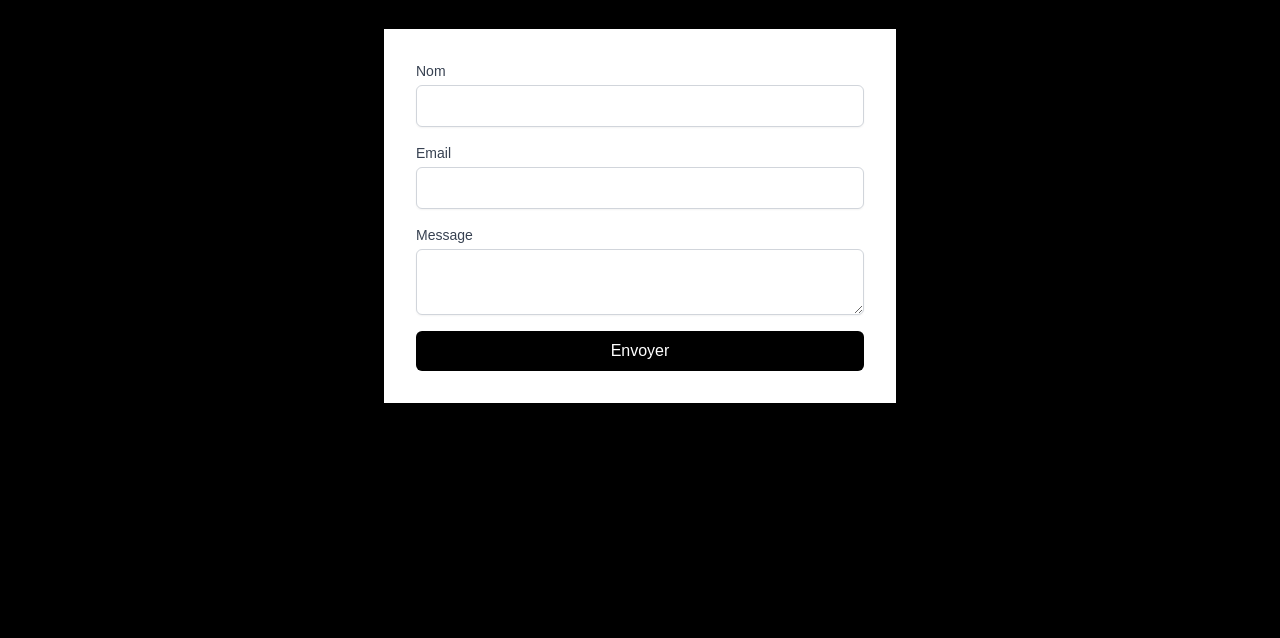
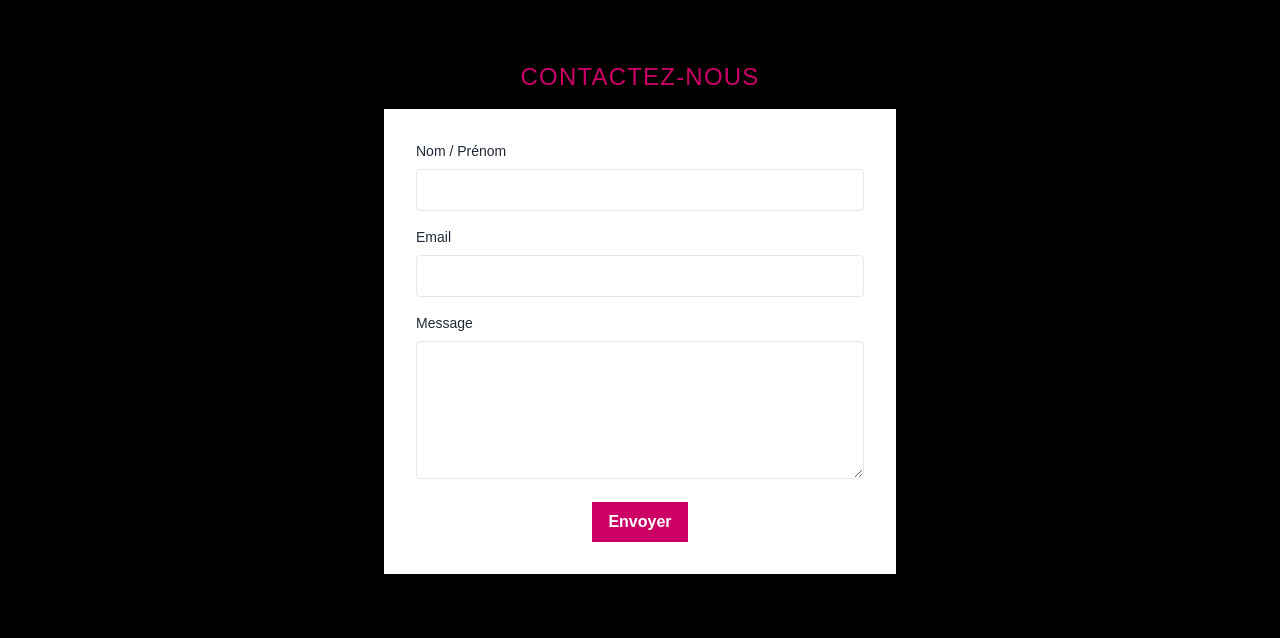
Before and after one commit to MickaelSanches/ASAP, an Astro site: page /contact in a window 1280 px wide. Shown: the part 162-800 px from the top of the page. Built offline with nearby package versions, Linux system fonts and the light colour scheme; Astro itself is replaced by a stand-in of ours.

Commit message:
Styling ContactForm.jsx and adding emailjs for receiving the form

```diff
--- a/package.json
+++ b/package.json
@@ -15,6 +15,7 @@
     "@astrojs/tailwind": "^5.1.0",
     "astro": "^4.13.1",
     "dotenv": "^16.4.5",
+    "emailjs-com": "^3.2.0",
     "react": "^18.3.1",
     "react-cookie-consent": "^9.0.0",
     "react-dom": "^18.3.1",
--- /dev/null
+++ b/src/components/ContactForm.jsx
@@ -0,0 +1,89 @@
+import { useState } from 'react';
+import emailjs from 'emailjs-com';
+
+const ContactForm = () => {
+    const [name, setName] = useState("");
+    const [email, setEmail] = useState("");
+    const [message, setMessage] = useState("");
+    const [success, setSuccess] = useState(false);
+    const [error, setError] = useState(false);
+
+    const handleSubmit = (e) => {
+        e.preventDefault();
+        setSuccess(false);
+        setError(false);
+
+        const templateParams = {
+            name,
+            email,
+            message,
+        };
+
+        emailjs.send(
+            'service_h0l706m',
+            'template_mf6iwzk',
+            templateParams,
+            '43IdmF114wAGVCqb2'
+        )
+        .then((response) => {
+            console.log('Email successfully sent:', response.status, response.text);
+            setSuccess(true);
+        })
+        .catch((error) => {
+            console.error('Failed to send email:', error);
+            setError(true);
+        });
+    };
+
+    return (
+        <div className="container mx-auto p-8">
+            <h2 className="tracking-wider text-2xl mb-4 text-center text-rose">CONTACTEZ-NOUS</h2>
+            <form onSubmit={handleSubmit} className="max-w-lg mx-auto bg-white shadow-lg p-8">
+                <div className="mb-4">
+                    <label htmlFor="name" className="block text-sm mb-2 text-gray-800">Nom / Prénom</label>
+                    <input
+                        id="name"
+                        type="text"
+                        value={name}
+                        onChange={(e) => setName(e.target.value)}
+                        className="w-full p-2 border rounded text-black"
+                        required
+                    />
+                </div>
+                <div className="mb-4">
+                    <label htmlFor="email" className="block text-sm mb-2 text-gray-800">Email</label>
+                    <input
+                        id="email"
+                        type="email"
+                        value={email}
+                        onChange={(e) => setEmail(e.target.value)}
+                        className="w-full p-2 border rounded text-black"
+                        required
+                    />
+                </div>
+                <div className="mb-4">
+                    <label htmlFor="message" className="block text-sm mb-2 text-gray-800">Message</label>
+                    <textarea
+                        id="message"
+                        value={message}
+                        onChange={(e) => setMessage(e.target.value)}
+                        className="w-full p-2 border rounded text-black"
+                        rows="5"
+                        required
+                    ></textarea>
+                </div>
+                <div className="text-center">
+                    <button
+                        type="submit"
+                        className="bg-rose hover:bg-violet text-white font-bold py-2 px-4 focus:outline-none focus:shadow-outline border-0">
+                        Envoyer
+                    </button>
+                </div>
+                {success && <p className="mt-4 text-green-500 text-center">Votre message a été envoyé avec succès.</p>}
+                {error && <p className="mt-4 text-red-500 text-center">Une erreur s'est produite. Veuillez réessayer.</p>}
+            </form>
+        </div>
+    );
+};
+
+export default ContactForm;
--- a/src/pages/contact.astro
+++ b/src/pages/contact.astro
@@ -2,27 +2,16 @@
 import BaseLayout from '../layouts/BaseLayout.astro';
 import Header from '../components/Header.jsx';
 import Footer from '../components/Footer.jsx';
+import ContactForm from '../components/ContactForm.jsx';
 ---
 
 <BaseLayout>
   <Header client:load />
+
   <main class="p-4">
-    <h1 class="text-3xl mb-8">Contactez-Nous</h1>
-    <form class="max-w-lg mx-auto bg-white p-8 shadow-md">
-      <div class="mb-4">
-        <label for="name" class="block text-sm font-medium text-gray-700">Nom</label>
-        <input type="text" id="name" class="mt-1 block w-full p-2 border border-gray-300 rounded-md shadow-sm focus:ring-rose focus:border-rose" />
-      </div>
-      <div class="mb-4">
-        <label for="email" class="block text-sm font-medium text-gray-700">Email</label>
-        <input type="email" id="email" class="mt-1 block w-full p-2 border border-gray-300 rounded-md shadow-sm focus:ring-rose focus:border-rose" />
-      </div>
-      <div class="mb-4">
-        <label for="message" class="block text-sm font-medium text-gray-700">Message</label>
-        <textarea id="message" class="mt-1 block w-full p-2 border border-gray-300 rounded-md shadow-sm focus:ring-rose focus:border-rose"></textarea>
-      </div>
-      <button type="submit" class="w-full bg-noir text-white p-2 rounded-md">Envoyer</button>
-    </form>
+    <h1 class="text-3xl mb-8 text-center">Contactez-Nous</h1>
+    <ContactForm client:load />
   </main>
+
   <Footer />
 </BaseLayout>
```
Also changed, not shown: 1 other file.
